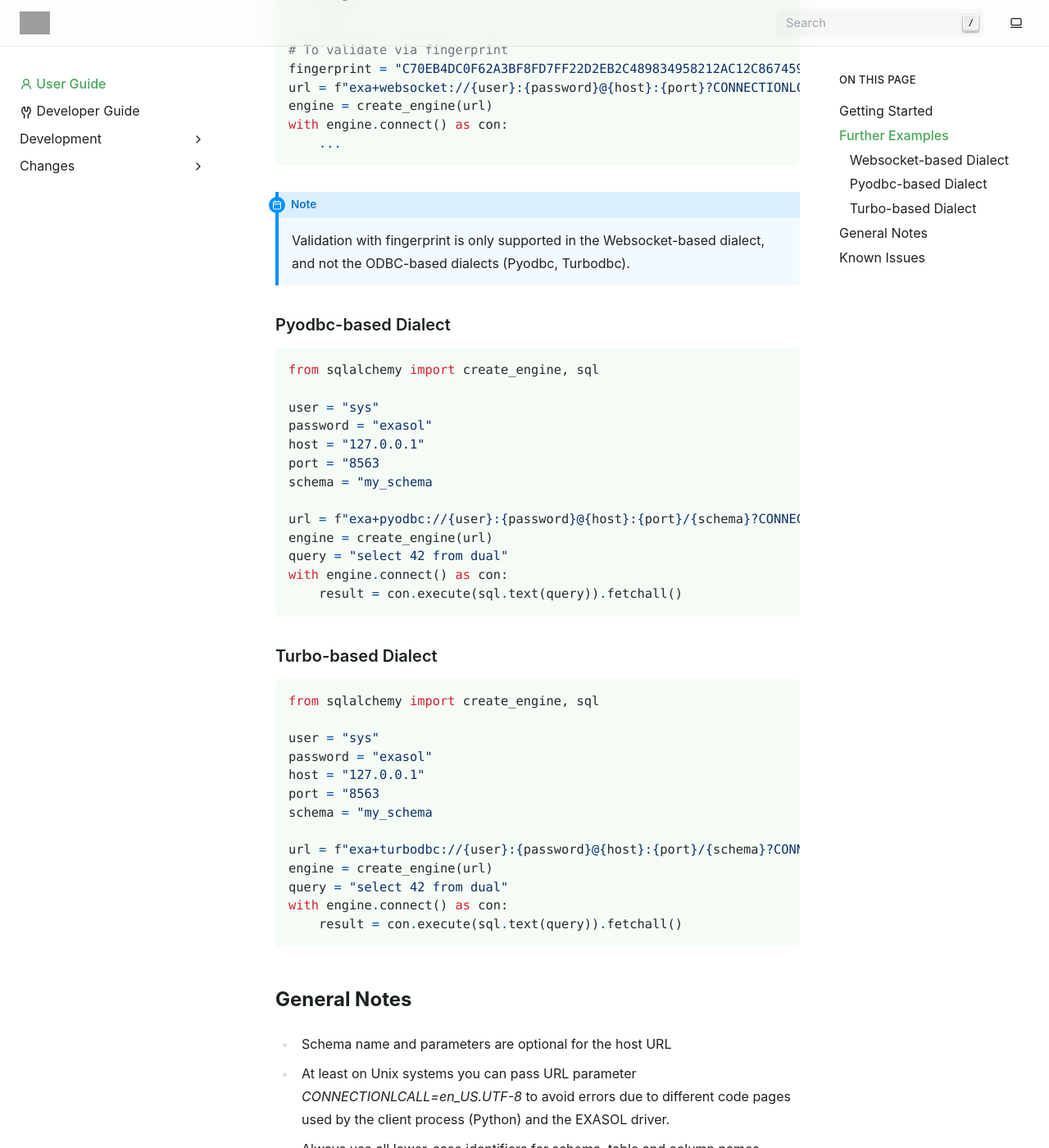
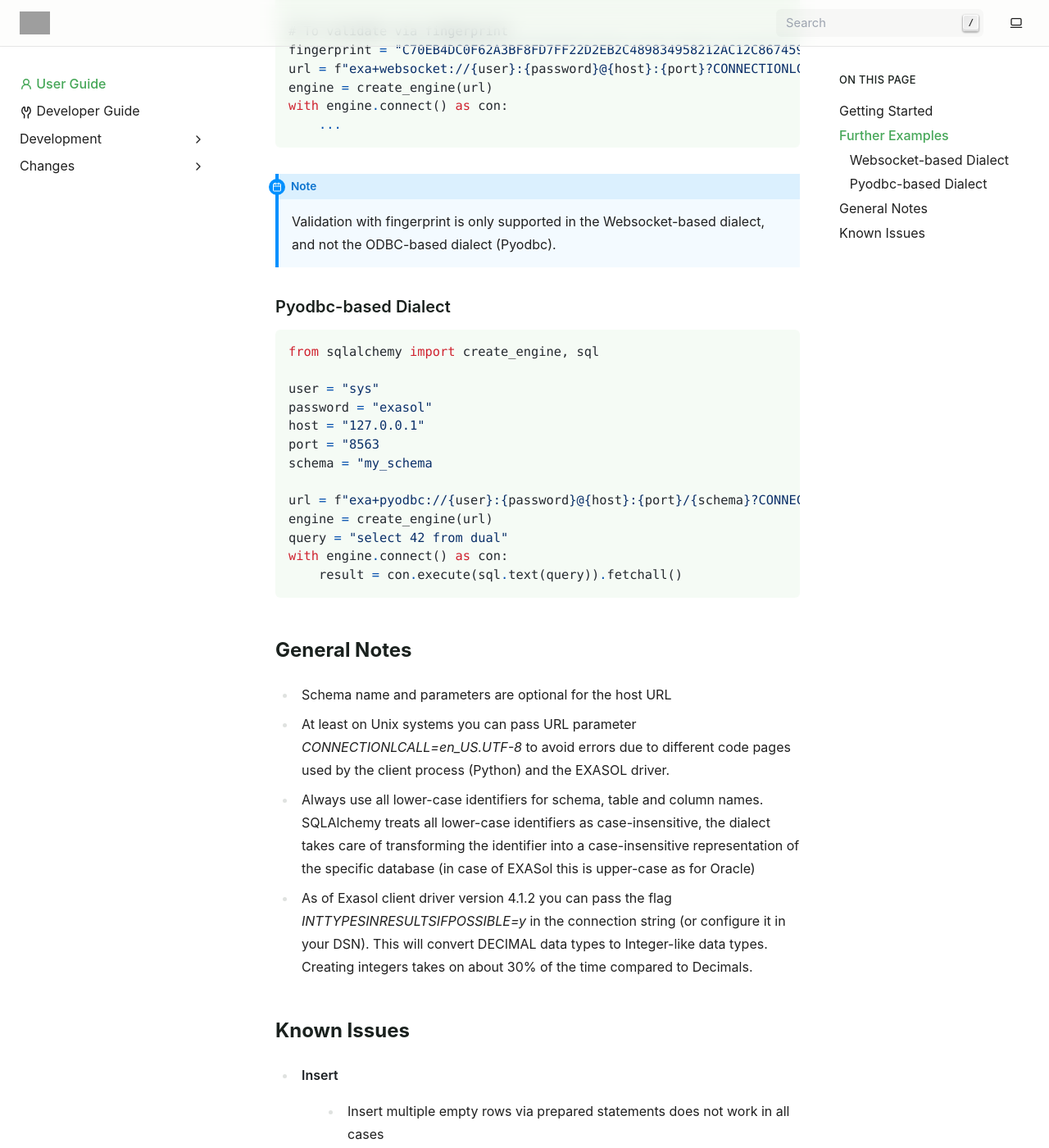
Before and after one commit to exasol/sqlalchemy-exasol, a Sphinx documentation site: the page built from doc/user_guide.rst, in a window 1280 px wide and 1400 px high, scrolled down 2540 px. Shown: the whole window at 82% size. Built offline with Sphinx 7.4.7, drawn with Linux system fonts in a browser that asks for light colours; pages that are not in the unit, such as notebooks, are missing from menus; some of the changed text lies outside the part shown; grey boxes are pictures that could not be loaded.

Commit message:
Remove turbodbc from documents

```diff
--- a/README.rst
+++ b/README.rst
@@ -55,7 +55,7 @@ ODBC-based dialects demand a thorough understanding of (Unix)ODBC, and the setup
 
 .. warning::
 
-    The maintenance of Turbodbc & pyodbc support is currently paused, and it is planned to be phased out in future versions.
+    The maintenance of pyodbc support is currently paused, and it is planned to be phased out in future versions.
 
 
 System Requirements
--- a/doc/developer_guide/developer_guide.rst
+++ b/doc/developer_guide/developer_guide.rst
@@ -141,11 +141,6 @@ Tests
 
         nox -s "verify(connector='pyodbc')"
 
-#. Run all tests with `turbodbc` connector
-
-    .. code-block::
-
-        nox -s "verify(connector='turbodbc')"
 
 .. attention::
 
--- a/doc/user_guide.rst
+++ b/doc/user_guide.rst
@@ -61,8 +61,6 @@ Getting Started
    .. code-block:: shell
 
       pip install "sqlalchemy-exasol[pydobc]"
-      pip install "sqlalchemy-exasol[turbodbc]"
-
 
 Further Examples
 ~~~~~~~~~~~~~~~~
@@ -120,7 +118,7 @@ Websocket-based Dialect
 
 .. note::
    Validation with fingerprint is only supported in the Websocket-based dialect, and not
-   the ODBC-based dialects (Pyodbc, Turbodbc).
+   the ODBC-based dialect (Pyodbc).
 
 
 Pyodbc-based Dialect
@@ -142,26 +140,6 @@ Pyodbc-based Dialect
     with engine.connect() as con:
         result = con.execute(sql.text(query)).fetchall()
 
-
-Turbo-based Dialect
----------------------
-
-.. code-block:: python
-
-    from sqlalchemy import create_engine, sql
-
-    user = "sys"
-    password = "exasol"
-    host = "127.0.0.1"
-    port = "8563
-    schema = "my_schema
-
-    url = f"exa+turbodbc://{user}:{password}@{host}:{port}/{schema}?CONNECTIONLCALL=en_US.UTF-8&driver=EXAODBC"
-    engine = create_engine(url)
-    query = "select 42 from dual"
-    with engine.connect() as con:
-        result = con.execute(sql.text(query)).fetchall()
-
 General Notes
 ~~~~~~~~~~~~~
 
```
